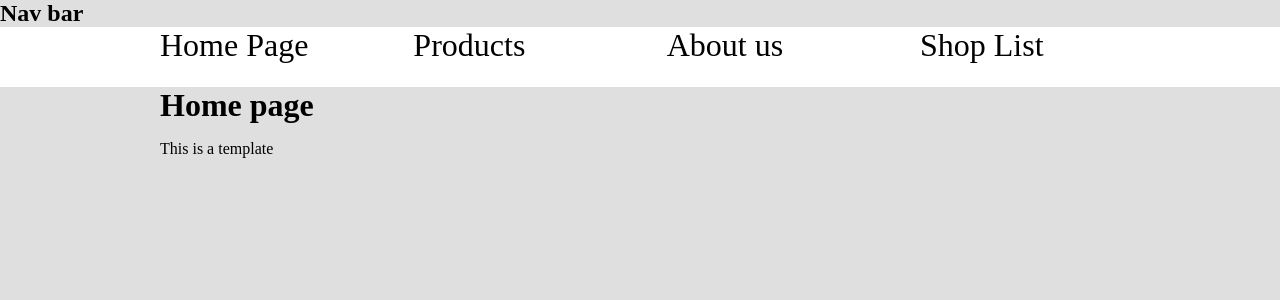
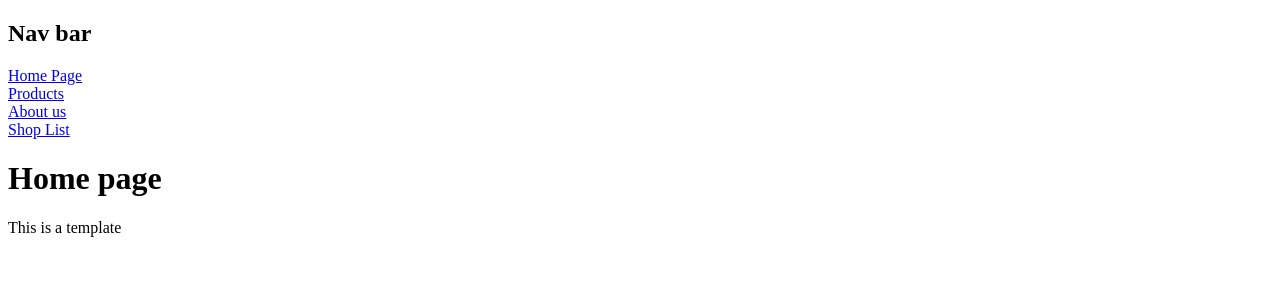
Before and after one commit to andrey136/Django-Test-Library, a Django app: page / in a window 1280 px wide. Shown: the top 300 px of the page. Run offline with Django 3.2, Linux system fonts and the light colour scheme.

```diff
--- a/src/templates/base.html
+++ b/src/templates/base.html
@@ -5,7 +5,7 @@
   <!-- <link rel="stylesheet" href="/Users/andreimardash/pro/trydjango/src/templates/styles.css"> -->
 </head>
 <style>
-    body, div, h1, h2{
+    /* body, div, h1, h2{
         padding: 0;
         margin: 0
     }
@@ -47,7 +47,7 @@
         display: inline-block;
         color: rgb(141, 89, 55);
         font-size: 2em;
-    }
+    } */
 </style>
 <body>
     {% include 'navbar.html' %}
```
